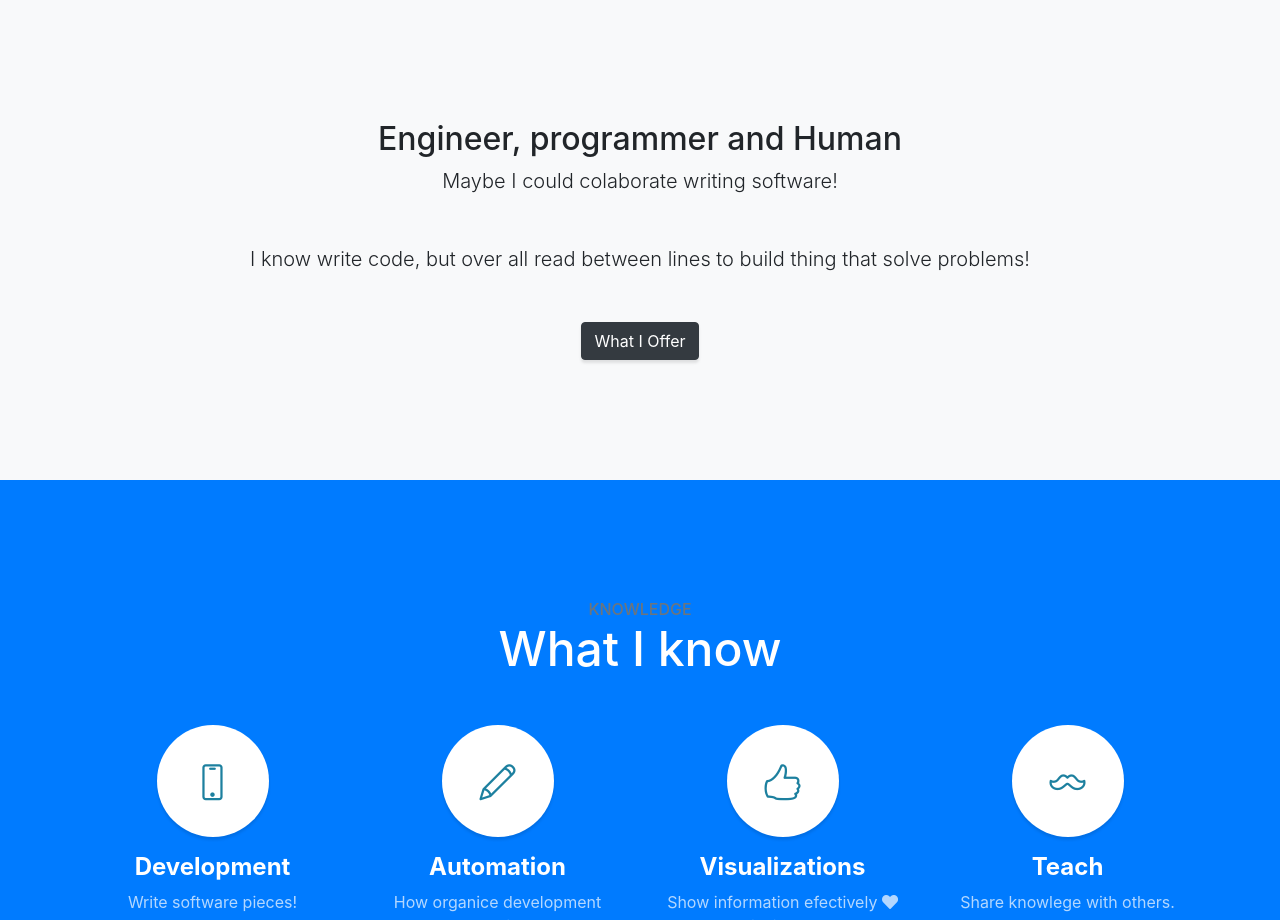
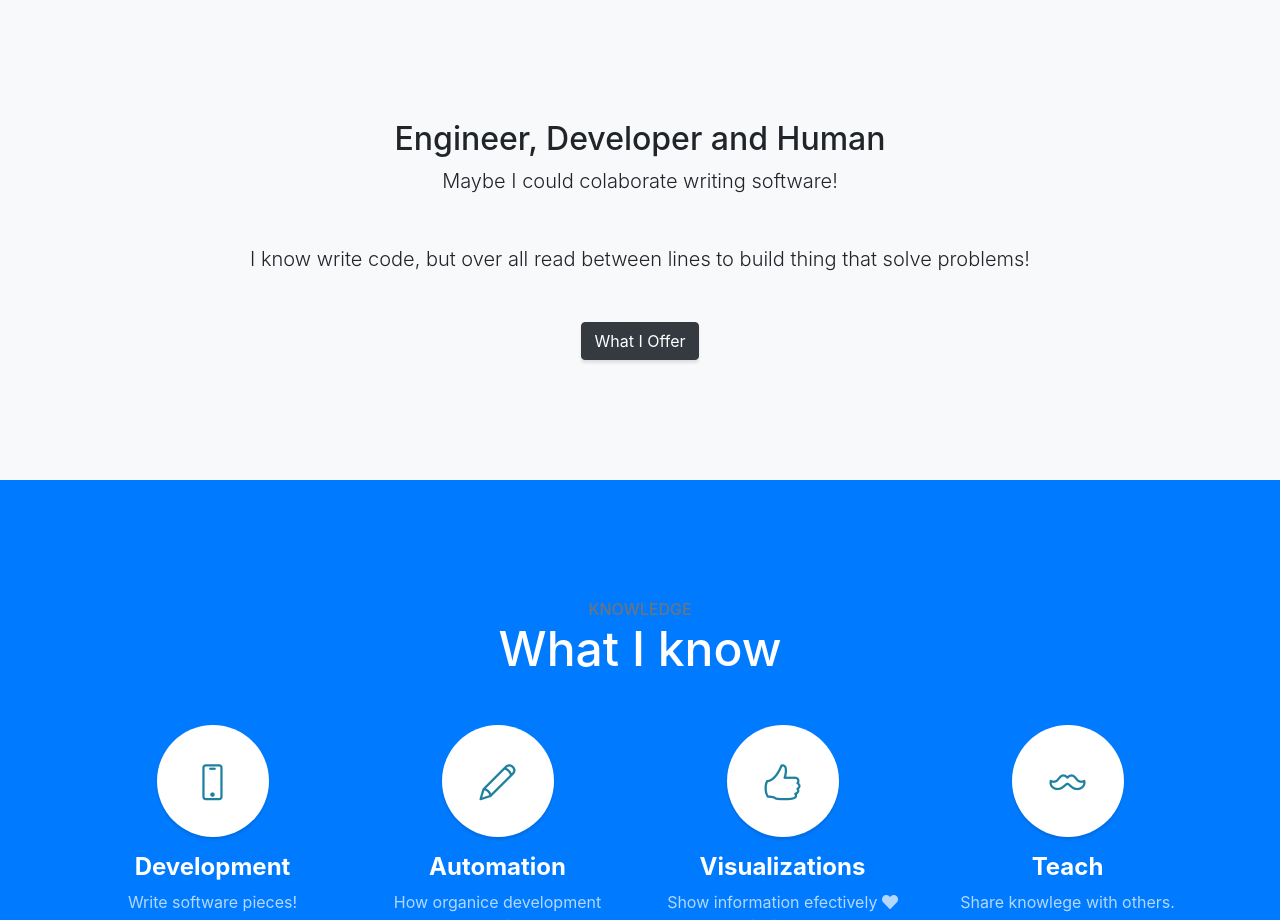
Before and after one commit to andreseslava/andreseslava.github.io, a website with bundled scripts: page index.html in a window 1280 px wide. Shown: the part 800-1720 px from the top of the page. Built offline with nearby package versions, Linux system fonts and the light colour scheme.

Commit message:
Update index.html

```diff
--- a/index.html
+++ b/index.html
@@ -75,7 +75,7 @@
     <div class="container text-center">
       <div class="row">
         <div class="col-lg-10 mx-auto">
-          <h2>Engineer, programmer and Human </h2>
+          <h2>Engineer, Developer and Human </h2>
           <p class="lead mb-5"> Maybe I could colaborate writing software!</p>
           <p class="lead mb-5"> I know write code, but over all read between lines to build thing that solve problems!</p>
           <a class="btn btn-dark btn-xl js-scroll-trigger" href="#services">What I Offer</a>
```
